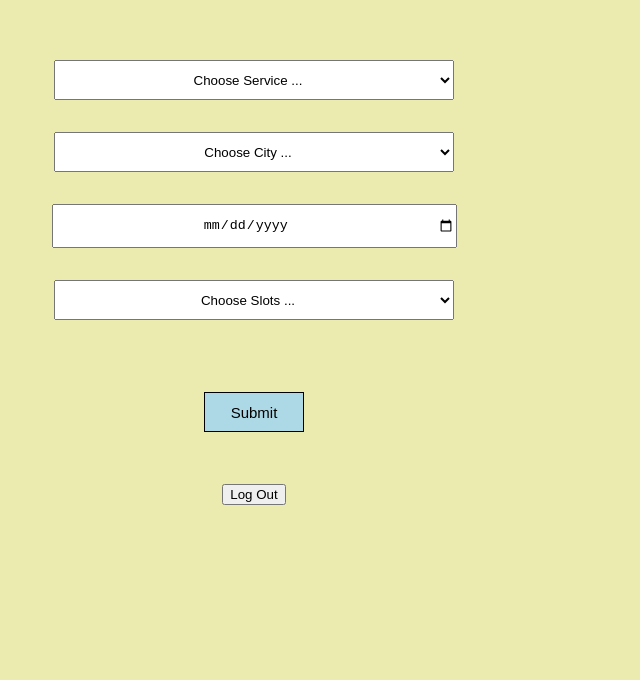
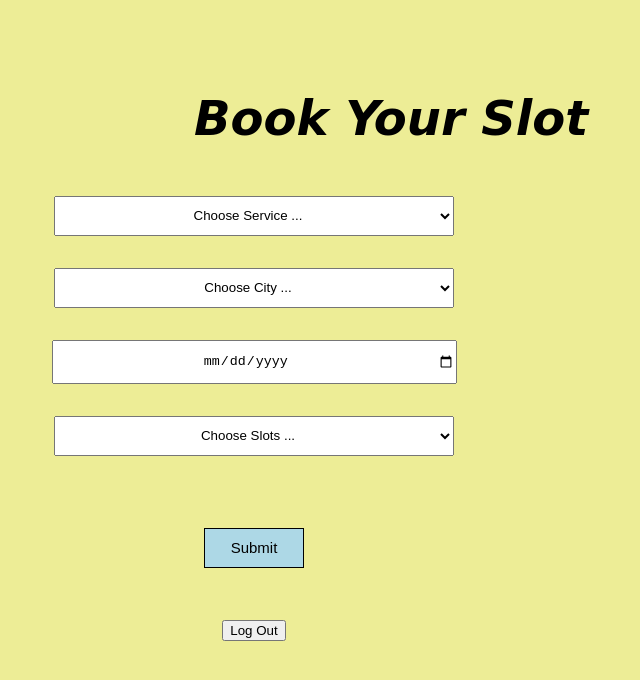
Before and after one commit to BharadwajPolusani/se-project-main, a React (Create React App) app in the folder se-project/: page /Booking in a window 1280 px wide. Shown: the top 680 px of the page, without its empty margins (386-1026 px from the left). Built offline with nearby package versions, Linux system fonts and the light colour scheme.

Commit message:
Booking Page CSS Update

```diff
--- a/se-project/src/components/Booking.css
+++ b/se-project/src/components/Booking.css
@@ -10,7 +10,7 @@
 }
 .class {
 
-    background-color: rgb(235, 235, 176);
+    background-color: rgb(237, 237, 150);
     width: 100%;
     height: 100%;
     text-align: center;
--- a/se-project/src/components/Booking.js
+++ b/se-project/src/components/Booking.js
@@ -114,6 +114,9 @@ const Booking = () => {
 return (
     <div className="class">
         <form className="add-form" onSubmit={onSubmit}>
+          <h2 className='Title'
+          style={{marginLeft:530}}
+          >Book Your Slot</h2>
             <select class="form-field"
              style={{width:400, height:40, marginTop:10,textAlign:'center'}}
              required={true}
```
